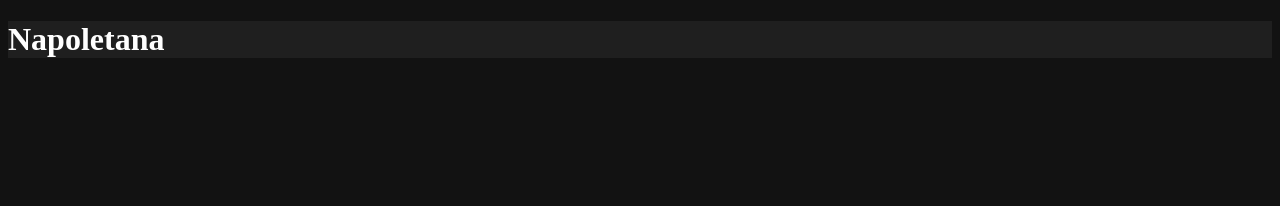
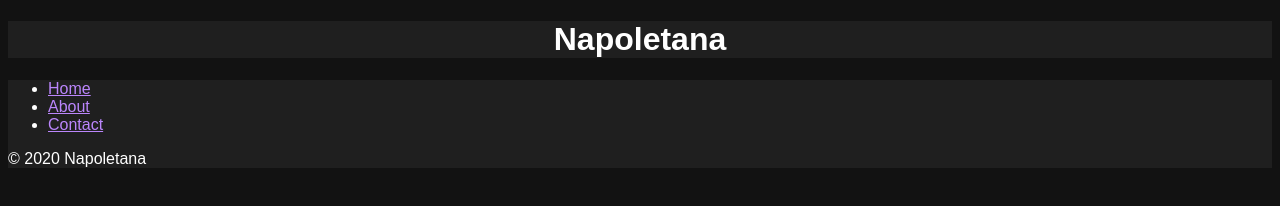
Before and after one commit to L4wson/Napoletana, a plain HTML site: page index.html in a window 1280 px wide. Drawn offline with Linux system fonts and the light colour scheme.

Commit message:
small changes, nothing concrete

```diff
--- a/index.html
+++ b/index.html
@@ -9,5 +9,15 @@
     <body>
         <header>
             <h1>Napoletana</h1>
+        </header>
+
     </body>
+    <footer>
+        <nav>
+            <ul>
+                <li><a href="index.html">Home</a></li>
+                <li><a href="menu.html">About</a></li>
+                <li><a href="contact.html">Contact</a></li>
+            </ul>
+        <p>&copy; 2020 Napoletana</p>
 </html>
--- a/style.css
+++ b/style.css
@@ -1,6 +1,11 @@
 body {
     background-color: #121212;
     color: #ffffff;
+    font-family: Lata, sans-serif;
+
+    h1{
+        text-align: center;
+    }
 }
 
 a {
@@ -8,7 +13,7 @@ a {
 }
 
 button {
-    background-color: #333333;
+    background-color: #ffffff;
     color: #ffffff;
     border: 1px solid #444444;
 }
```
Lines whose indentation alone changed are shown as unchanged.
